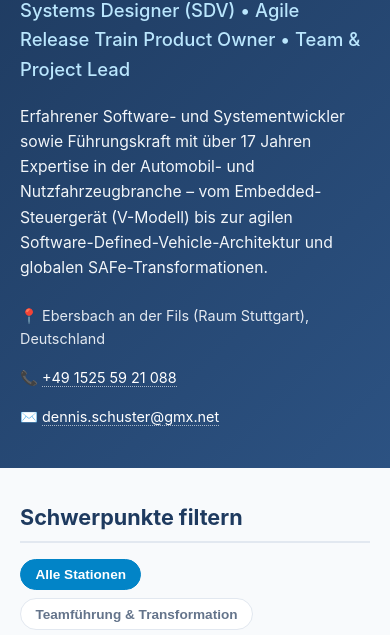
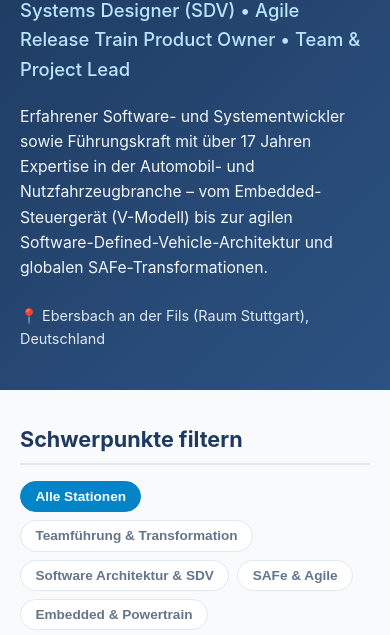
Before and after one commit to dsdennisschuster/dsdennisschuster.github.io, a plain HTML site: page index.html in a window 390 px wide. Shown: the part 206-841 px from the top of the page. Drawn offline with Linux system fonts and the light colour scheme.

Commit message:
Remove phone and email from contact section
Removed contact information from the contact bar.

```diff
--- a/index.html
+++ b/index.html
@@ -385,8 +385,6 @@
       </p>
       <div class="contact-bar">
         <span>📍 <span data-i18n="location">Ebersbach an der Fils (Raum Stuttgart), Deutschland</span></span>
-        <span>📞 <a href="tel:+4915255921088">+49 1525 59 21 088</a></span>
-        <span>✉️ <a href="mailto:dennis.schuster@gmx.net">dennis.schuster@gmx.net</a></span>
       </div>
     </div>
   </section>
```
